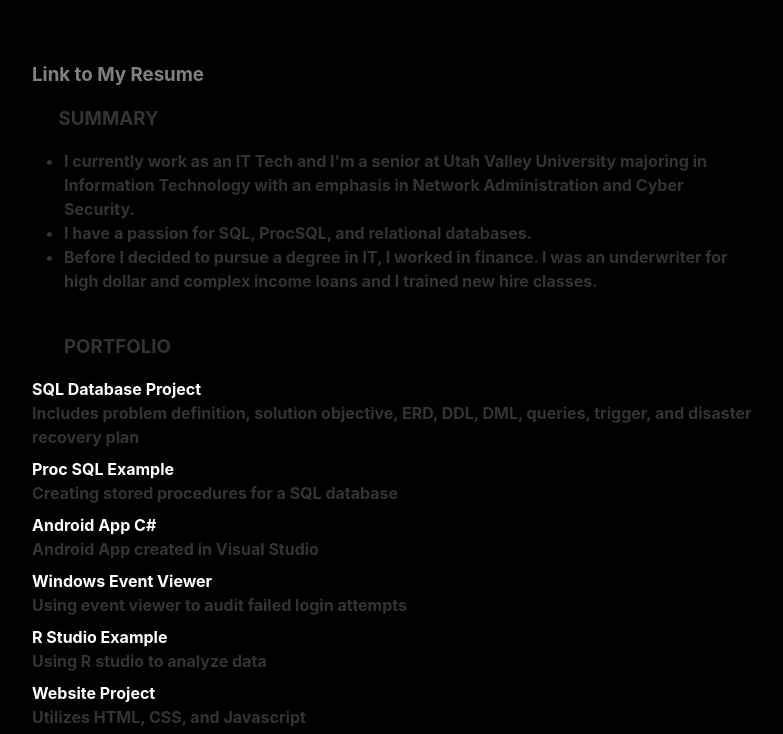
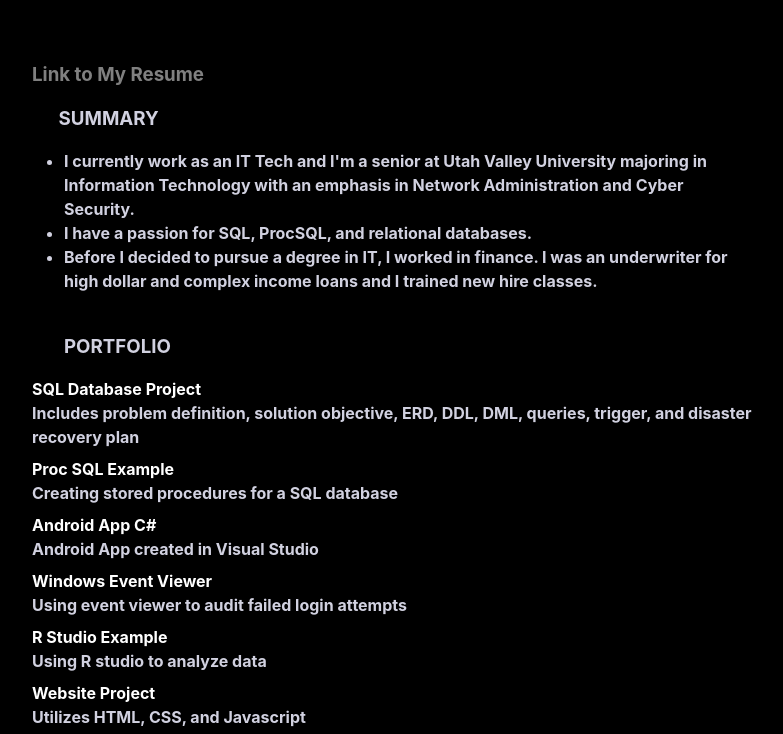
Before and after one commit to dmarochnik/dmarochnik.github.io, a plain HTML site: page index.html in a window 1280 px wide. Shown: the part 55-789 px from the top of the page, without its empty margins (8-791 px from the left). Drawn offline with Linux system fonts and the light colour scheme.

Commit message:
Update index.html

```diff
--- a/index.html
+++ b/index.html
@@ -10,7 +10,7 @@
  <style>
 	body {
 		background-color: black;
-		color: light gray;
+		color:  #d1d1e0;
 		font-weight: bold;
 	}
 	a:link {
```
